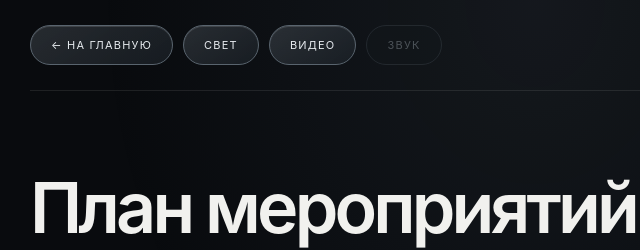
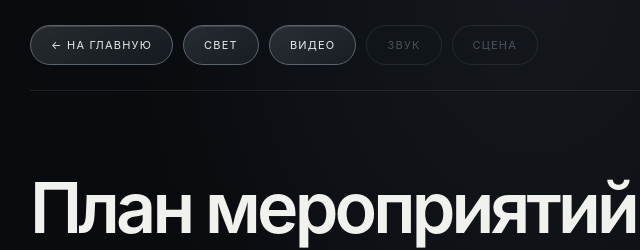
Before and after one commit to antonkis9162510502-hub/todesproduction, a plain HTML site: page theatre.html in a window 1280 px wide. Shown: the top 250 px of the page, 105-745 px from the left. Drawn offline with Linux system fonts and the light colour scheme.

Commit message:
Add inactive Stage button next to Sound in theatre header with bilingual labels

```diff
--- a/theatre.html
+++ b/theatre.html
@@ -11,7 +11,7 @@ header{height:91px;border-bottom:1px solid rgba(255,255,255,.09);display:flex;al
 .intro{padding:80px 0 52px}.kicker{margin:0 0 19px;color:#aeb9c4;letter-spacing:.27em;font-size:10px;text-transform:uppercase}.intro h1{font-size:clamp(39px,6vw,70px);line-height:1.07;font-weight:600;letter-spacing:-.055em;margin:0 0 22px}.lead{font-size:14px;line-height:1.75;color:#9fa9b1;max-width:660px;margin:0}
 
 section.month{margin:0 0 42px}section.month h2{font-size:clamp(28px,5vw,38px);font-weight:750;line-height:1.15;letter-spacing:-.025em;text-transform:capitalize;margin:0 0 20px}ul{padding:0;list-style:none}li{display:grid;grid-template-columns:6em minmax(55px,92px) 1fr;align-items:center;gap:16px;padding:12px 0;border-top:1px solid var(--line)}time{color:#d7dde3;font-size:18px;font-weight:750;line-height:1.2;letter-spacing:.01em}time.weekend{color:#f16a70}small{color:var(--muted);font-size:14px}li img{width:100%;height:auto;display:block;aspect-ratio:14/9;object-fit:cover;border-radius:5px;background:#21262c}li strong{font-size:clamp(16px,2vw,23px)}li small{display:block;margin-top:4px}.header-links .back{white-space:nowrap}.header-links button.back[disabled]{opacity:.42;cursor:not-allowed;color:#9da7b0;border-color:#3e464e;background:#14191e;box-shadow:none}.header-links button.back[disabled]:hover{color:#9da7b0;border-color:#3e464e;background:#14191e;transform:none}@media(max-width:540px){header{height:auto;min-height:91px;flex-wrap:wrap;padding:12px 0;gap:8px}.header-links{flex-wrap:wrap}.lang{margin-left:auto}.header-links{gap:6px}.header-links .back{padding:10px 12px;font-size:10px}.wrap{width:calc(100% - 32px)}li{grid-template-columns:4em 60px 1fr;gap:10px}.intro{padding:40px 0 12px}}
-</style></head><body><div class="wrap"><header><div class="header-links"><a class="back" id="home" href="index.html">← На главную</a><a class="back" id="lightplot" href="lightplot-theatre-2027.html" target="_blank" rel="noopener">Свет</a><a class="back" id="video" href="video.html" target="_blank" rel="noopener">Видео</a><button class="back" id="sound" type="button" disabled aria-disabled="true">Звук</button></div><div class="lang"><button data-lang="ru">RU</button><button data-lang="en">EN</button></div></header><main><section class="intro"><h1>План мероприятий</h1></section><div id="schedule"></div></main></div><script>
+</style></head><body><div class="wrap"><header><div class="header-links"><a class="back" id="home" href="index.html">← На главную</a><a class="back" id="lightplot" href="lightplot-theatre-2027.html" target="_blank" rel="noopener">Свет</a><a class="back" id="video" href="video.html" target="_blank" rel="noopener">Видео</a><button class="back" id="sound" type="button" disabled aria-disabled="true">Звук</button><button class="back" id="stage" type="button" disabled aria-disabled="true">Сцена</button></div><div class="lang"><button data-lang="ru">RU</button><button data-lang="en">EN</button></div></header><main><section class="intro"><h1>План мероприятий</h1></section><div id="schedule"></div></main></div><script>
 const shows = [
   [
     "#Продолжение",
@@ -499,6 +499,7 @@ function render(lang) {
   document.querySelector('#lightplot').textContent = en ? 'Lighting' : 'Свет';
   document.querySelector('#video').textContent = en ? 'Video' : 'Видео';
   document.querySelector('#sound').textContent = en ? 'Sound' : 'Звук';
+  document.querySelector('#stage').textContent = en ? 'Stage' : 'Сцена';
   document.querySelector('#video').href = 'video.html?lang=' + lang;
   const home = document.querySelector('#home');
   home.href = 'index.html?lang=' + lang;
```
